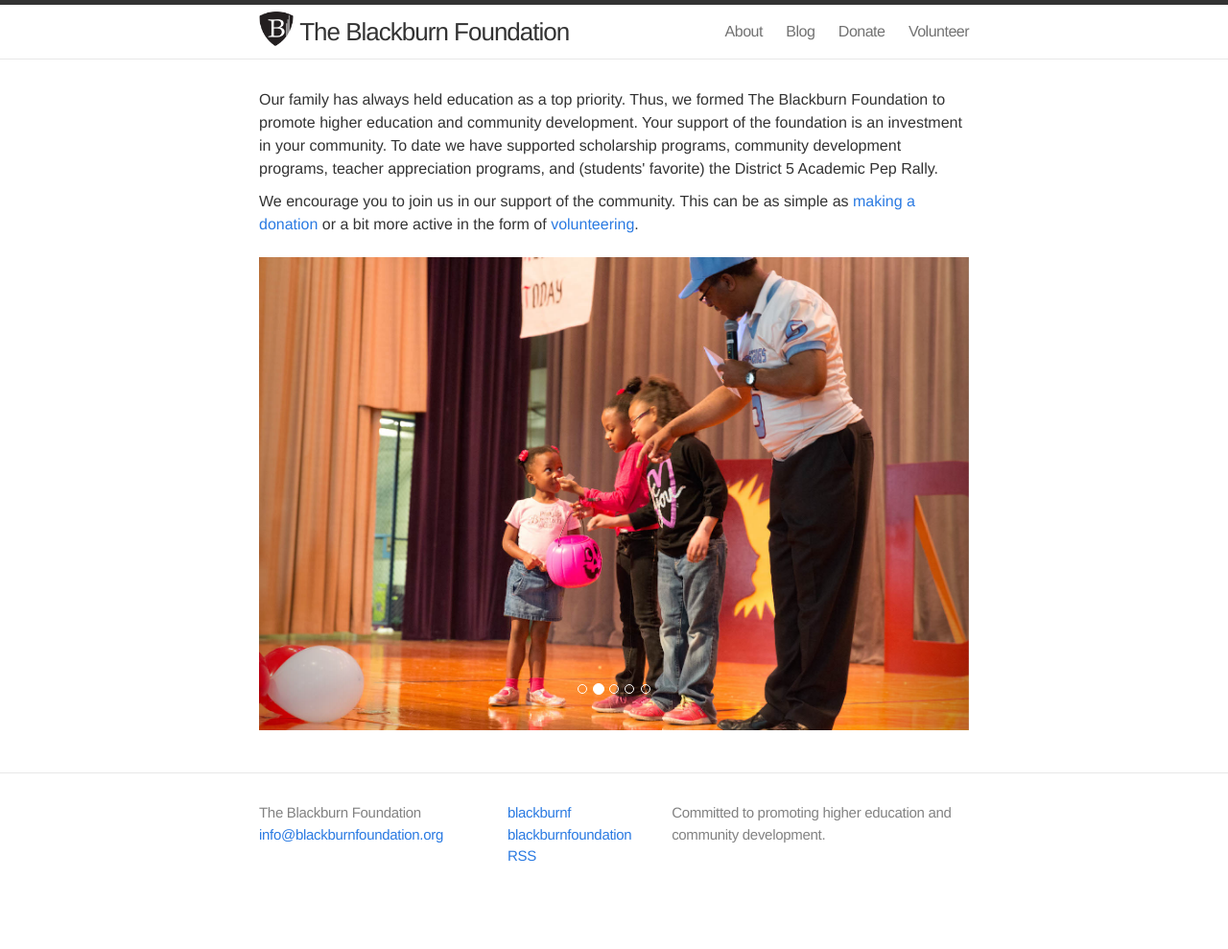
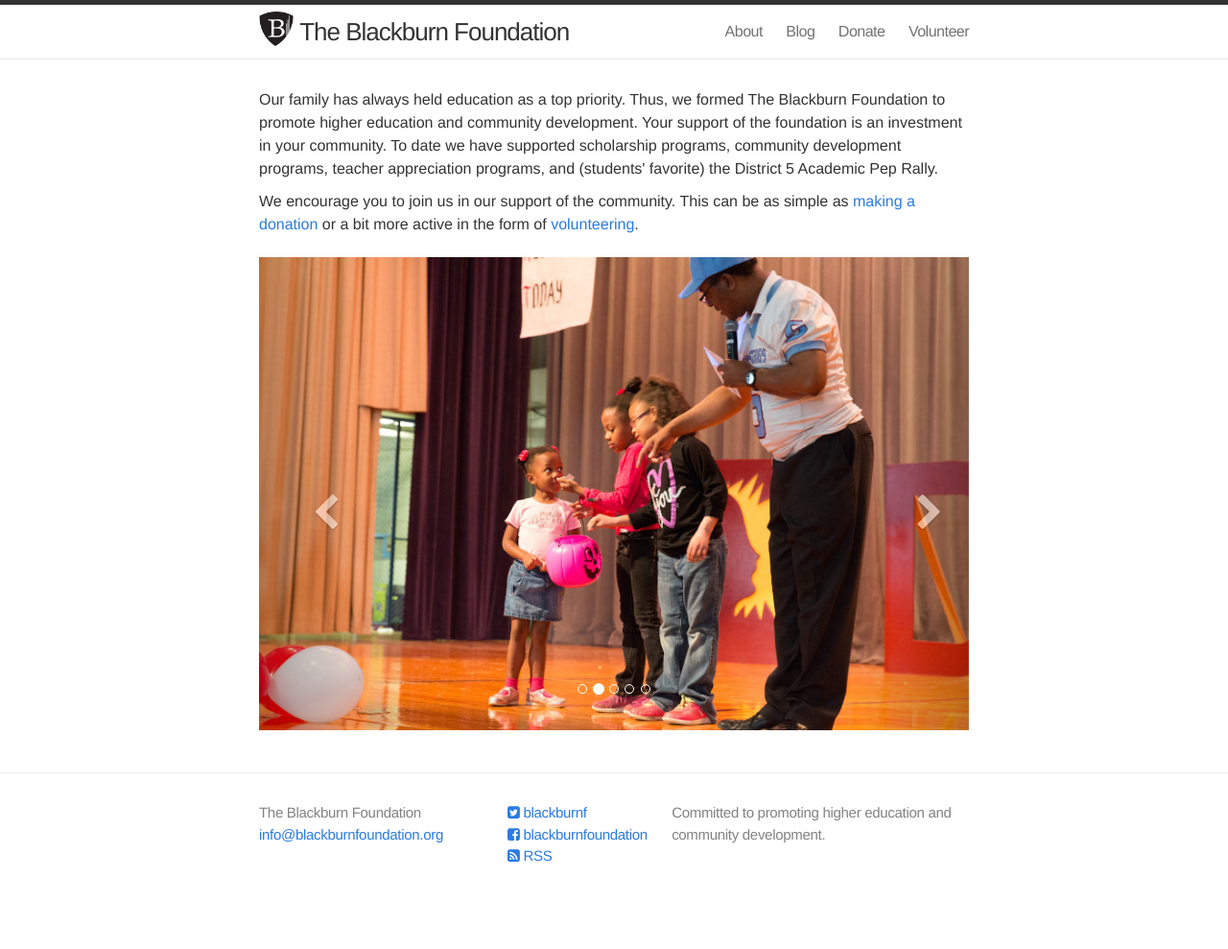
Before and after one commit to blackburn-foundation/site, a Jekyll site: the page built from index.html, in a window 1280 px wide. Shown: the whole page at 96% size. Built offline with Jekyll 4.4.1, drawn with Linux system fonts in a browser that asks for light colours; nearby versions of some CDN libraries.

Commit message:
Switched to FontAwesome

```diff
--- a/_includes/footer.html
+++ b/_includes/footer.html
@@ -13,19 +13,19 @@
       <ul>
         <li>
           <a href="https://twitter.com/{{ site.social.twitter }}">
-            <i class="icon icon-twitter-square"></i>
+            <i class="fa fa-twitter-square"></i>
             <span class="username">{{ site.social.twitter }}</span>
           </a>
         </li>
         <li>
           <a href="https://www.facebook.com/{{ site.social.facebook }}">
-            <i class="icon icon-facebook-square"></i>
+            <i class="fa fa-facebook-square"></i>
             <span class="username">{{ site.social.facebook }}</span>
           </a>
         </li>
         <li>
           <a href="{{ "/feed.xml" | prepend: site.baseurl }}">
-            <i class="icon icon-rss-square"></i>
+            <i class="fa fa-rss-square"></i>
             RSS
           </a>
         </li>
--- a/_includes/head.html
+++ b/_includes/head.html
@@ -17,8 +17,7 @@
     <link rel="stylesheet" href="//netdna.bootstrapcdn.com/bootstrap/3.1.1/css/bootstrap.min.css">
     <link rel="stylesheet" href="{{ "/css/main.css" | prepend: site.baseurl }}">
 
-
-    <script src=//use.fonticons.com/gd6t2gxz.js></script>
+    <link rel="stylesheet" href="//netdna.bootstrapcdn.com/font-awesome/4.1.0/css/font-awesome.min.css">
 
     <!-- Bootstrap -->
     <script src="//code.jquery.com/jquery-1.11.0.min.js"></script>
--- a/index.html
+++ b/index.html
@@ -48,9 +48,9 @@ layout: default
 
   <!-- Controls -->
   <a class="left carousel-control" href="#carousel" data-slide="prev">
-    <span class="icon icon-chevron-left icon-2x"></span>
+    <span class="fa fa-chevron-left fa-2x"></span>
   </a>
   <a class="right carousel-control" href="#carousel" data-slide="next">
-    <span class="icon icon-chevron-right icon-2x"></span>
+    <span class="fa fa-chevron-right fa-2x"></span>
   </a>
 </div>
```
